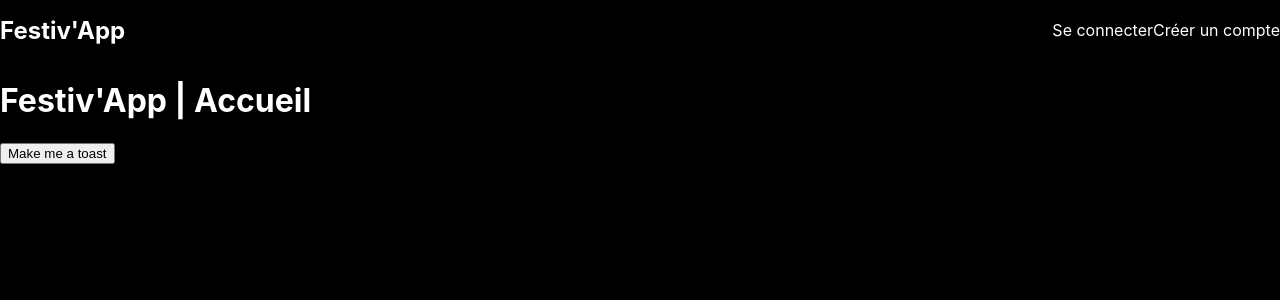
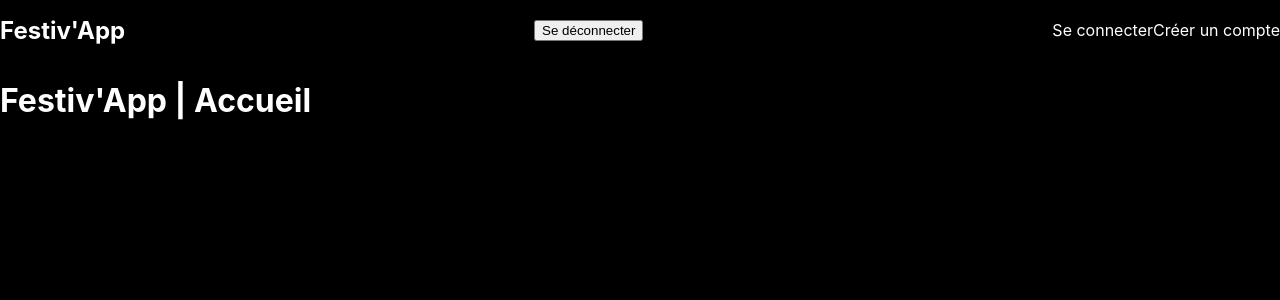
Before and after one commit to Eli-ngo/festivapp, a Next.js app: page / in a window 1280 px wide. Shown: the top 300 px of the page. Built offline with nearby package versions, Linux system fonts and the light colour scheme; no server answers.

Commit message:
logout and remove the current cookie

```diff
--- a/components/Navbar.js
+++ b/components/Navbar.js
@@ -1,5 +1,8 @@
 import styled from 'styled-components'
 import Link from 'next/link'
+import toast, { Toaster } from 'react-hot-toast'
+import { useCookies } from 'react-cookie';
+import { useRouter } from 'next/router'
 
 export const NavStyle = styled.nav`
 
@@ -15,10 +18,25 @@ align-items: center;
 
 const Navbar = () => {
 
+    const [cookies, setCookie, removeCookie] = useCookies(["user"])
+
+    const router = useRouter()
+
+    const signout = (e) => {
+        e.preventDefault()
+        removeCookie("user")
+        router.push("/")
+        toast.success('Vous êtes déconnecté')
+    }
+
     return (
         <NavStyle>
+            <Toaster />
             <div className="logo">
                 <h1>Festiv&apos;App</h1>
+            </div>
+            <div className="logout">
+                <button onClick={(e) => signout(e)}>Se déconnecter</button>
             </div>
             <div className="auth">
                 <Link href="/auth/signin"><a>Se connecter</a></Link>
--- a/pages/_app.js
+++ b/pages/_app.js
@@ -9,6 +9,7 @@ import { CookiesProvider } from 'react-cookie'
 function MyApp({ Component, pageProps }) { // pageProps est un objet qui contient les props de l'application
   const router = useRouter()
   useEffect (() => {
+    //loader
     if (typeof window !== 'undefined') {
       const loader = document.getElementById('globalLoader');
       if (loader)
@@ -38,7 +39,7 @@ function MyApp({ Component, pageProps }) { // pageProps est un objet qui contien
       `,
       }}
       />
-      <CookiesProvider>
+      <CookiesProvider> {/* pour s'assurer que toutes les routes de l'appli aient accès au cookie *, on entoure notre composant app dans un cookie provider */}
         <Layout>
           {/* on passe la fonctionnalité de rendu à la fonctionnalité de rendu de l'application */}
           <Component {...pageProps} />
--- a/pages/api/auth/signin.js
+++ b/pages/api/auth/signin.js
@@ -1,4 +1,4 @@
-import { PrismaClient } from '@prisma/client'; // by importing the client, we can use the client to make queries to the database
+import { PrismaClient } from '@prisma/client'; // on utilise le client pour faire des requêtes à la base de données
 import { compare } from 'bcryptjs'; // compare le mot de passe en BDD
 
 const prisma = new PrismaClient(); // on crée un nouveau client prisma
@@ -27,9 +27,9 @@ export default async function signin(req, res) {
         }else{
             const checkPassword = await compare(password, checkUser.password);
 
-            if(!checkPassword){
+            if(!checkPassword){ // si le mot de passe n'est pas bon, on renvoie une erreur
                 res.status(422).json({message: 'Mot de passe incorrect'});
-            }else{
+            }else{ // si le mot de passe est bon, on renvoie un token
                 res.status(200).json({
                     username: checkUser.username,
                     email: checkUser.email,
--- a/pages/api/auth/signup.js
+++ b/pages/api/auth/signup.js
@@ -1,4 +1,4 @@
-import { PrismaClient } from '@prisma/client'; // by importing the client, we can use the client to make queries to the database
+import { PrismaClient } from '@prisma/client'; // on utilise le client pour faire des requêtes à la base de données
 import { hash } from 'bcryptjs'; // hash le mot de passe en BDD
 
 export default async function signup(req, res) {
--- a/pages/auth/signin.js
+++ b/pages/auth/signin.js
@@ -35,7 +35,7 @@ const Signin = () => {
 
             if(res.ok){
                 setCookie("user", JSON.stringify(data), {
-                    path: "/",
+                    path: "/", //nous passons 3 arguments à la méthode setCookie(). Le premier est le nom du cookie, le second est la valeur du cookie, le troisième permet d'accéder au cookie sur toutes les pages.
                     maxAge: 3600, // Expire après 1 heure
                     sameSite: true,
                 })
--- a/pages/index.js
+++ b/pages/index.js
@@ -1,5 +1,4 @@
 import Head from 'next/head'
-import toast, { Toaster } from 'react-hot-toast'
 
 export default function Home() {
 
@@ -13,8 +12,6 @@ export default function Home() {
         <link rel="icon" href="/favicon.ico" />
       </Head>
       <h1>Festiv&apos;App | Accueil</h1>
-      <button onClick={notify}> Make me a toast</button>
-      <Toaster />
     </div>
     </>
   )
```
Also changed, not shown: src/loader.js (indentation only).
